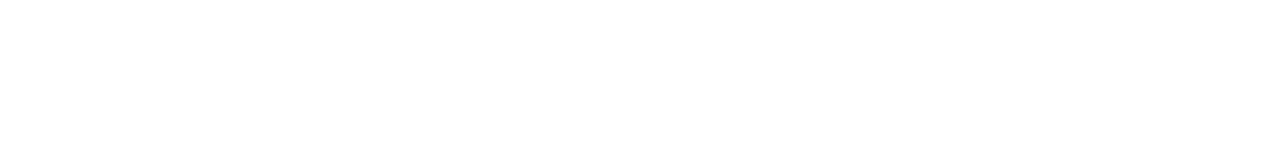
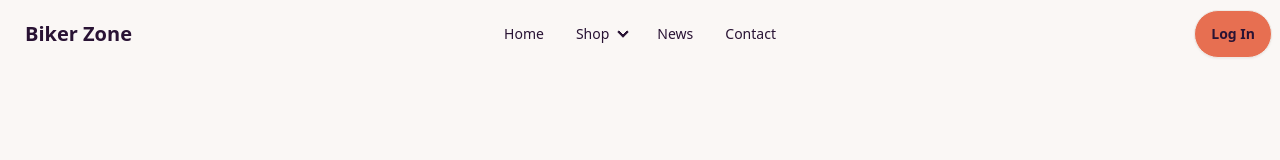
Before and after one commit to rahathossainn/biker-zone, a plain HTML site: page index.html in a window 1280 px wide. Drawn offline with nearby package versions, Linux system fonts and the light colour scheme.

Commit message:
add basic nav bar not completed yet

```diff
--- a/index.html
+++ b/index.html
@@ -1,5 +1,5 @@
 <!DOCTYPE html>
-<html lang="en">
+<html lang="en" data-theme="cupcake">
 <head>
     <meta charset="UTF-8">
     <meta name="viewport" content="width=device-width, initial-scale=1.0">
@@ -8,6 +8,56 @@
     <script src="https://cdn.tailwindcss.com"></script>
 </head>
 <body>
+    <header>
+        <nav>
+            <div class="navbar bg-base-100">
+                <div class="navbar-start">
+                  <div class="dropdown">
+                    <div tabindex="0" role="button" class="btn btn-ghost lg:hidden">
+                      <svg xmlns="http://www.w3.org/2000/svg" class="h-5 w-5" fill="none" viewBox="0 0 24 24" stroke="currentColor"><path stroke-linecap="round" stroke-linejoin="round" stroke-width="2" d="M4 6h16M4 12h8m-8 6h16" /></svg>
+                    </div>
+                    <ul tabindex="0" class="menu menu-sm dropdown-content mt-3 z-[1] p-2 shadow bg-base-100 rounded-box w-52">
+                      <li><a>Home</a></li>
+                      <li>
+                        <a>Shop</a>
+                        <ul class="p-2">
+                          <li><a>Submenu 1</a></li>
+                          <li><a>Submenu 2</a></li>
+                        </ul>
+                      </li>
+                      <li><a>News</a></li>
+                      <li><a>Contact</a></li>
+                    </ul>
+                  </div>
+                  <a class="btn btn-ghost text-xl">Biker Zone</a>
+                </div>
+                <div class="navbar-center hidden lg:flex">
+                  <ul class="menu menu-horizontal px-1">
+                    <li><a>Home</a></li>
+                    <li>
+                      <details>
+                        <summary>Shop</summary>
+                        <ul class="p-2">
+                          <li><a>Submenu 1</a></li>
+                          <li><a>Submenu 2</a></li>
+                        </ul>
+                      </details>
+                    </li>
+                    <li><a>News</a></li>
+                    <li><a>Contact</a></li>
+                  </ul>
+                </div>
+                <div class="navbar-end">
+                  <a class="btn bg-[#E76F51]">Log In</a>
+                </div>
+              </div>
+        </nav>
+    </header>
+    <main>
 
+    </main>
+    <footer>
+
+    </footer>
 </body>
 </html>
```
